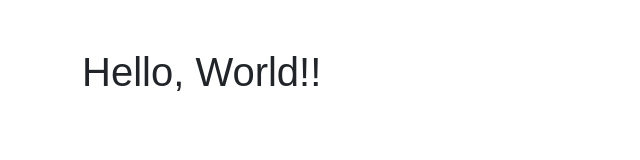
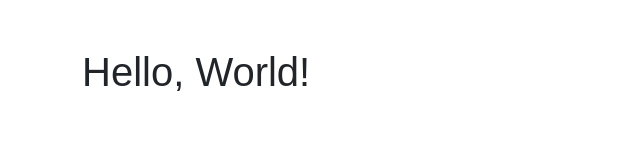
Before and after one commit to ow415263/nfs2025-web, a Next.js app: page /wip/helloworld in a window 1280 px wide. Shown: the top 160 px of the page, without its empty margins (0-640 px from the left). Built offline with nearby package versions, Linux system fonts and the light colour scheme; a web font is replaced by a local one.

Commit message:
Add Hello, World! to helloworld page.

```diff
--- a/app/wip/helloworld/page.tsx
+++ b/app/wip/helloworld/page.tsx
@@ -2,7 +2,7 @@ export default function Page(){
 
     return <>
         <div className="container my-5">
-            <h1>Hello, World!!</h1>
+            <h1>Hello, World!</h1>
         </div>
     </>
 
```
